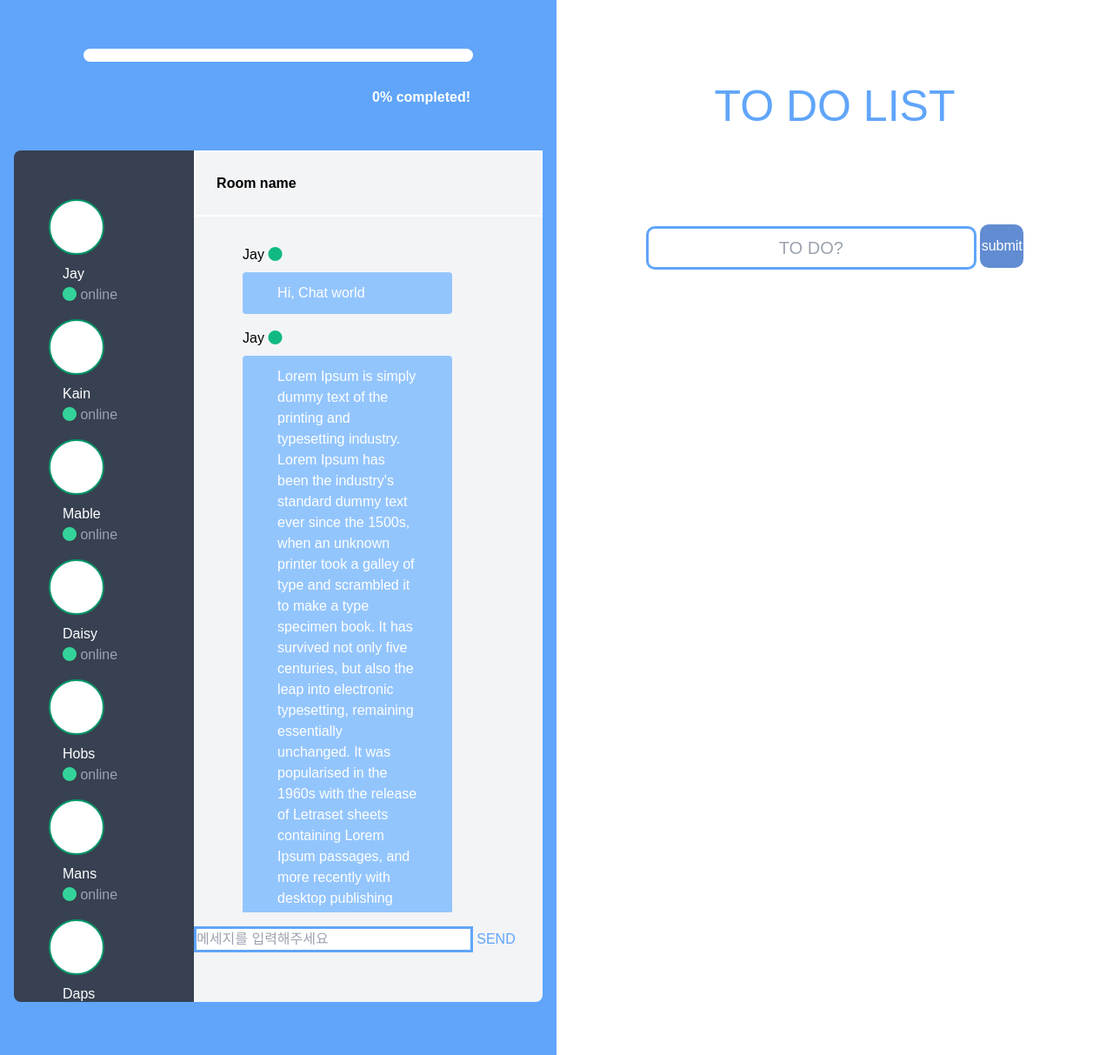
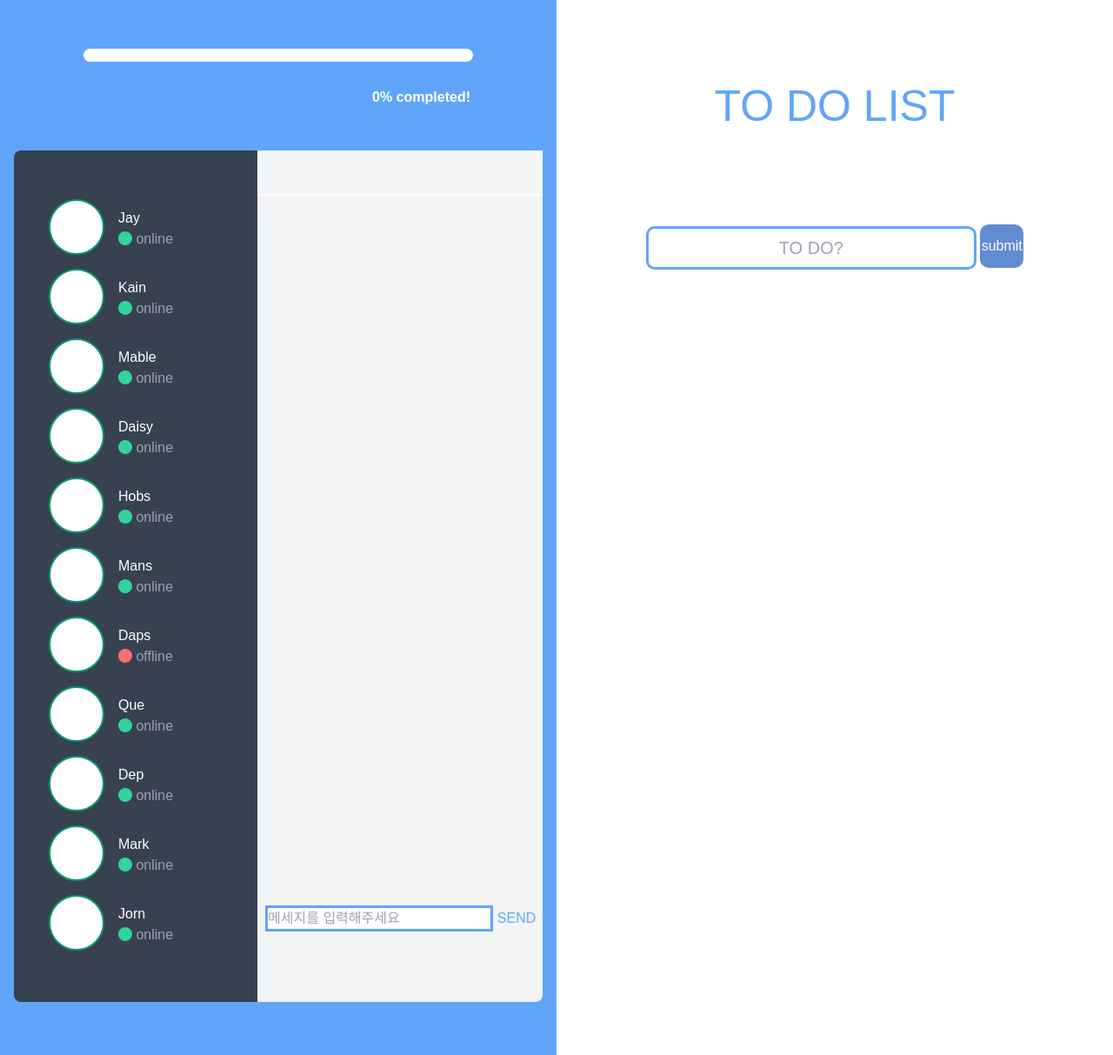
Before and after one commit to im-gnar/ShareToDolistProject, a Flask app: template ShareToDoList/templates/room.html in a window 1280 px wide. Shown: the whole page at 87% size. Run offline with Flask 2, Linux system fonts and the light colour scheme; the template is opened without the code that fills it, so the values that code supplies are empty; some libraries are stand-ins or nearby versions.

Commit message:
update 🎇 Room Title

```diff
--- a/ShareToDoList/main.py
+++ b/ShareToDoList/main.py
@@ -98,15 +98,11 @@ def emailCheck():
 
 @app.route('/tododist/<roomId>')
 def loadRoom(roomId):
-
-    login = False
     if (session.get('user') == None):
         redirect('/login')
     user = session['user']
-
-    # login, user 파라미터는 안씀; 오류 없다면 빼기
-    # roomId로 DB에서 room title get, 파라미터로 넘겨주기
-    return render_template('room.html',name=user, roomId=roomId)
+    roomName = selectroomname(roomId)
+    return render_template('room.html',name=user, roomId=roomId, roomName=roomName)
 
 def searchByWord(word):
     word = word.lower()
@@ -142,7 +138,12 @@ def selectroom():
     sql = "SELECT * FROM `roomlist`;"
     cursor.execute(sql)  # send query
     result = cursor.fetchall()  # get result
-    print(result)
+    return result
+
+def selectroomname(rno):
+    sql = f"SELECT title FROM `roomlist` WHERE rno={rno};"
+    cursor.execute(sql)
+    result = cursor.fetchone()
     return result
 
 
--- a/ShareToDoList/templates/room.html
+++ b/ShareToDoList/templates/room.html
@@ -122,45 +122,18 @@
                     </div>
                     <div class="chat bg-gray-100 flex-auto rounded-r-lg">
                          <div class="clearfix p-6 border-2 border-white">
-                       <div class="chat-with font-semibold text-black">Room name</div>
+                       <div class="chat-with font-semibold text-black">{{roomName.title}}</div>
                          </div>
                         <!-- chat message area -->
                         <div class="p-4 h-5/6" id="main">
                         <ul class="overflow-auto pl-10 pr-10 pb-10 h-full journal-scroll" id="chatmsg">
-                          <li class="clearfix">
-                            <div class="mb-2 mt-4 align-left text-white">
-                              <span class="text-black" >Jay</span> <i class="fa fa-circle me text-green-500"></i>
-                            </div>
-                            <p class="bg-blue-300 align-left text-white w-10/12 px-10 max-w-xs py-3 rounded break-words">
-                                Hi, Chat world
-                            </p>
-                          </li>
-                          <li class="clearfix">
-                            <div class="mb-2 mt-4 align-left text-white">
-                              <span class="text-black" >Jay</span> <i class="fa fa-circle me text-green-500"></i>
-                            </div>
-                            <p class="bg-blue-300 align-left text-white w-10/12 px-10 max-w-xs py-3 rounded break-words">
-                              Lorem Ipsum is simply dummy text of the printing and typesetting industry. Lorem Ipsum has been the industry's standard dummy text ever since the 1500s, when an unknown printer took a galley of type and scrambled it to make a type specimen book. It has survived not only five centuries, but also the leap into electronic typesetting, remaining essentially unchanged. It was popularised in the 1960s with the release of Letraset sheets containing Lorem Ipsum passages, and more recently with desktop publishing software like Aldus PageMaker including versions of Lorem Ipsum
-                            </p>
-                          </li>
-                          <li class="clearfix pt-10">
-                            <p class="float-right bg-yellow-400 text-right text-white max-w-xs px-6 py-3 rounded break-words">
-                                Lorem Ipsum is simply dummy text of the printing and typesetting industry. Lorem Ipsum has been the industry's standard dummy text ever since the 1500s, when an unknown printer took a galley of type and scrambled it to make a type specimen book. It has survived not only five centuries, but also the leap into electronic typesetting, remaining essentially unchanged. It was popularised in the 1960s with the release of Letraset sheets containing Lorem Ipsum passages, and more recently with desktop publishing software like Aldus PageMaker including versions of Lorem Ipsum
-                            </p>
-                          </li>
-                          <li class="clearfix">
-                            <div class="mb-2 mt-4 align-left text-white">
-                              <span class="text-black">Jay</span> <i class="fa fa-circle me text-green-500"></i>
-                            </div>
-                            <div class="bg-blue-300 align-left text-white w-10/12 px-6 py-3 rounded break-words">
-                              Hi, Chat world
-                            </div>
-                          </li>
+
                         </ul>
 
                       </div> <!-- end chat-history -->
                       <div>
-                          <input style="width:80%;" type="text" id="test" placeholder="메세지를 입력해주세요">
+                          &nbsp
+                          <input style="width:80%;" type="text" id="test" placeholder="메세지를 입력해주세요" onkeyup="if(window.event.keyCode==13){(send())}">
                           <button onclick="send()">SEND</button>
                       </div>
                     </div>
@@ -266,6 +239,8 @@
       message.appendChild(namediv)
       message.appendChild(content)
       chat.appendChild(message)
+      var chatmain = document.getElementById('chatmsg')
+      chatmain.scrollIntoView();
     });
 
     /* 메시지 전송 함수 */
```
